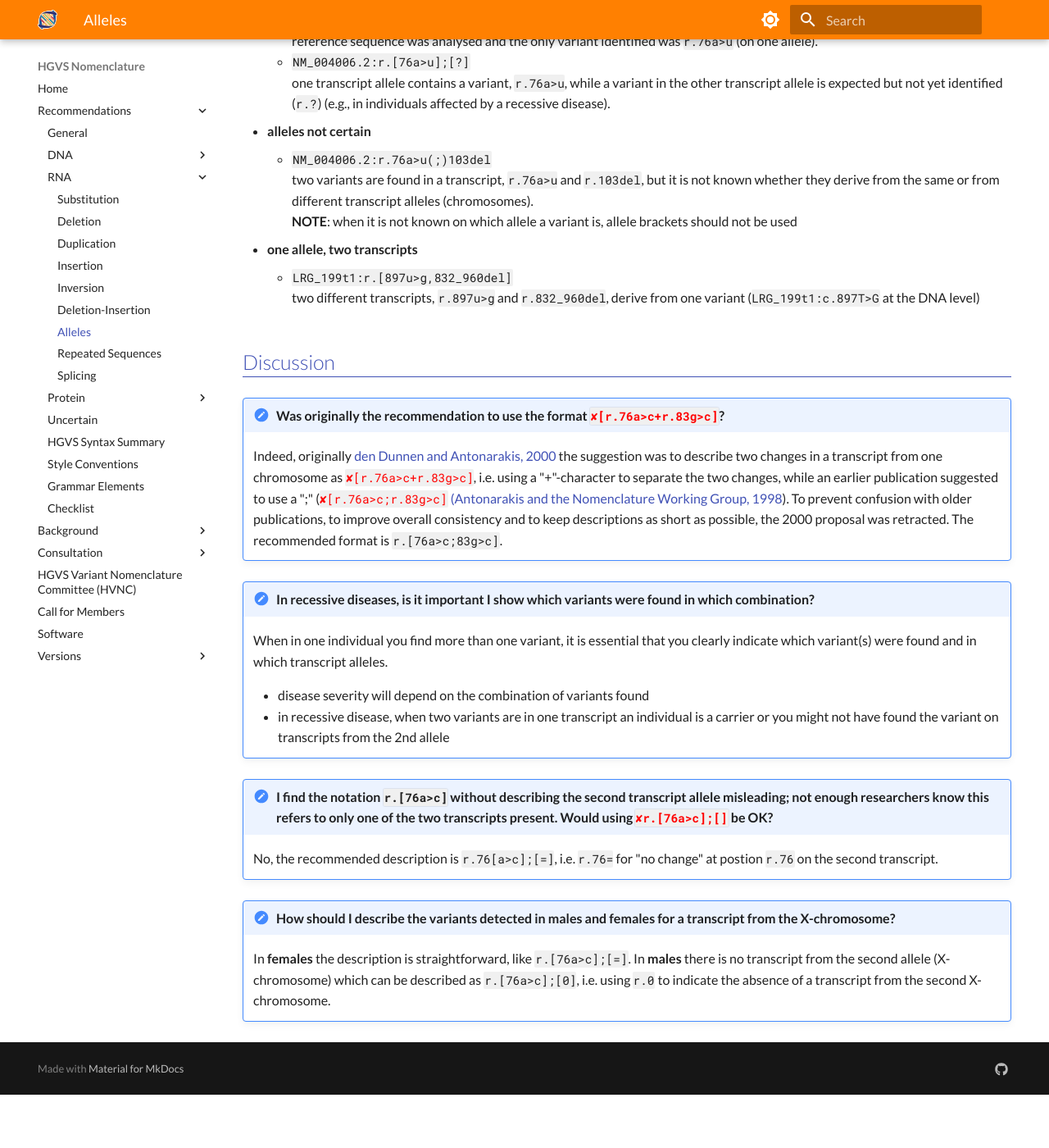
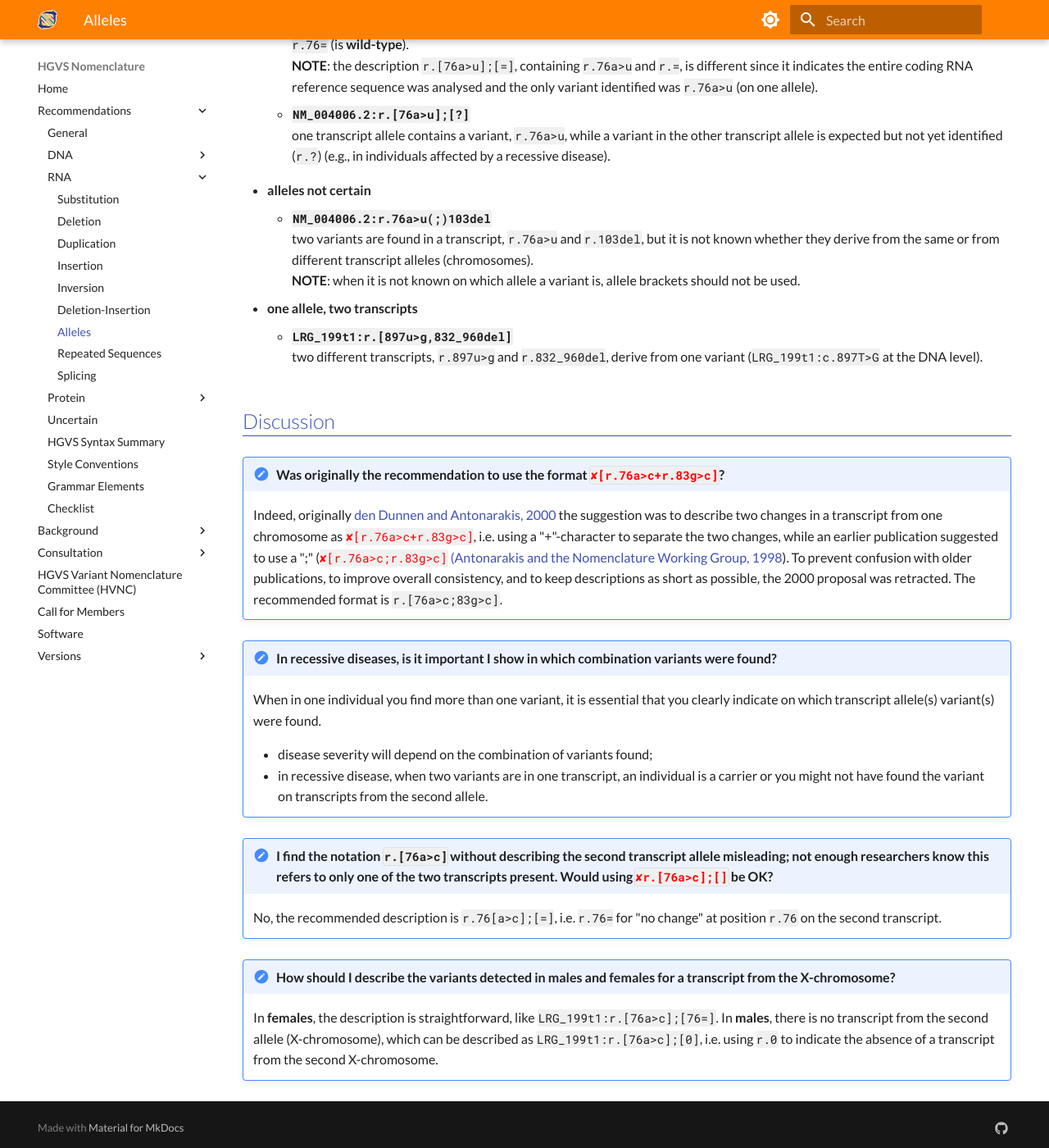
Before and after one commit to HGVSnomenclature/hgvs-nomenclature, an MkDocs documentation site: the page built from docs/recommendations/RNA/alleles.md, in a window 1280 px wide and 1400 px high, scrolled down 1368 px. Shown: the whole window at 82% size. Built offline with MkDocs 1.6.1 and Material for MkDocs 9.7.7, drawn with Linux system fonts in a browser that asks for light colours; before the commit the page ends 2703 px from its top, so only the background shows below that; some of the changed text lies outside the part shown.

Commit message:
Styled and fixed the RNA/allele page.
An example used p. instead of r. Fixed a typo. Synched the styling
 with the DNA/alleles page.

```diff
--- a/docs/recommendations/RNA/alleles.md
+++ b/docs/recommendations/RNA/alleles.md
@@ -12,60 +12,74 @@ bin/pull-syntax -c -f docs/syntax.yaml rna.alleles
 
 ## Notes
 
-- all variants **should be** described at the DNA level, descriptions at the RNA and/or protein level may be given in addition
-- humans are diploid organisms and have **two alleles** at each genetic locus, with one allele inherited from each parent
-- when two variants are identified in a transcript that derive from **one chromosome** (in cis) this should be described as `r.[variant1`<code class="spot1">;</code>`variant2]`.
-- when two variants are identified in transcripts that derive from **different chromosomes** (in trans) this should be described as `r.[variant1]`<code class="spot1">;</code>`[variant2]`.
-- when two variants are identified in a transcript, but when it is **not known** whether these derive from one chromosome (in cis) or from different chromosomes (in trans), this should be described as `variant1`<code class="spot1">(;)</code>`variant2`, i.e. without using "[ ]".<br>
-  **NOTE:** it is recommended to determine whether the changes are in the same transcript or not.
-- when two variants are identified in two different transcripts that derive from **one variant** at the DNA level the variants are separated using a ","; `p.[variant1`<code class="spot1">,</code>`variant2]`.
+- all variants **should be** described at the DNA level; descriptions at the RNA and/or protein level may be given in addition.
+- humans are diploid organisms and have **two alleles** at each genetic locus, with one allele inherited from each parent.
+- when two variants are identified in a transcript that derive from **one chromosome** (in cis), this should be described as `r.[variant1`<code class="spot1">;</code>`variant2]`.
+- when two variants are identified in transcripts that derive from **different chromosomes** (in trans), this should be described as `r.[variant1]`<code class="spot1">;</code>`[variant2]`.
+- when two variants are identified in a transcript, but when it is **not known** whether these derive from one chromosome (in cis) or from different chromosomes (in trans), this should be described as `variant1`<code class="spot1">(;)</code>`variant2`, i.e. without using `[ ]`.<br>
+  **NOTE**: it is recommended to determine whether the changes are in the same transcript or not.
+- when two variants are identified in two different transcripts that derive from **one variant** at the DNA level, the variants are separated using a `,`; `r.[variant1`<code class="spot1">,</code>`variant2]`.
 
 ## Examples
 
-For more examples see [DNA alleles](../DNA/alleles.md).
+For more examples, see [DNA alleles](../DNA/alleles.md).
 
 - **variants on one allele**
-    - `LRG_199t1:r.[76a>u;103del]`<br>
-      one transcript contains two different changes, `r.76a>u` and `r.103del`. The variants are found **in cis**.
-    - `LRG_199t1:r.[(578c>u;1339a>g;1680del)]`<br>
-      one transcript contains three different predicted changes, `r.(578c>u)`, `r.(1339a>g)`, and `r.(1680del)`. The variants are found **in cis**.
+    - **`LRG_199t1:r.[76a>u;103del]`**<br>
+      one transcript contains two different changes, `r.76a>u` and `r.103del`.
+      The variants are found in _cis_.
+
+    - **`LRG_199t1:r.[(578c>u;1339a>g;1680del)]`**<br>
+      one transcript contains three different predicted changes, `r.(578c>u)`, `r.(1339a>g)`, and `r.(1680del)`.
+      The variants are found in _cis_.
+
 - **variants on two alleles**
-    - `LRG_199t1:r.[76a>u];[103del]`<br>
-      the two transcript alleles each contain a different change, `r.76a>u` and `r.103del`. A **heterozygous** case (compound heterozygote, e.g. in a recessive disease). The variants are found **in trans**.
-    - `NM_004006.2:r.[76a>u];[76a>u]`<br>
-      both transcript alleles contain the same variant, `r.76a>u`. A **homozygous** case (e.g. in a recessive disease).<br>
+    - **`LRG_199t1:r.[76a>u];[103del]`**<br>
+      the two transcript alleles each contain a different change, `r.76a>u` and `r.103del`.
+      A **heterozygous** case (compound heterozygote, e.g., in a recessive disease).
+      The variants are found in _trans_.
+
+    - **`NM_004006.2:r.[76a>u];[76a>u]`**<br>
+      both transcript alleles contain the same variant, `r.76a>u`.
+      A **homozygous** case (e.g., in a recessive disease).<br>
       **NOTE**: `LRG_199t1:r.76a>u(;)(76a>u)` indicates analysis detects one variant (`r.76a>u`), suggesting both transcript alleles contain this variant, but it can not be excluded the other allele is deleted or not expressed.
-    - `LRG_199t1:r.[76a>u];[76=]`<br>
+
+    - **`LRG_199t1:r.[76a>u];[76=]`**<br>
       one transcript allele contains a variant, `r.76a>u`, the other transcript allele contains at position `r.76` the reference sequence, `r.76=` (is **wild-type**).<br>
       **NOTE**: the description `r.[76a>u];[=]`, containing `r.76a>u` and `r.=`, is different since it indicates the entire coding RNA reference sequence was analysed and the only variant identified was `r.76a>u` (on one allele).
-    - `NM_004006.2:r.[76a>u];[?]`<br>
+
+    - **`NM_004006.2:r.[76a>u];[?]`**<br>
       one transcript allele contains a variant, `r.76a>u`, while a variant in the other transcript allele is expected but not yet identified (`r.?`) (e.g., in individuals affected by a recessive disease).
+
 - **alleles not certain**
-    - `NM_004006.2:r.76a>u(;)103del`<br>
+    - **`NM_004006.2:r.76a>u(;)103del`**<br>
       two variants are found in a transcript, `r.76a>u` and `r.103del`, but it is not known whether they derive from the same or from different transcript alleles (chromosomes).<br>
-      **NOTE**: when it is not known on which allele a variant is, allele brackets should not be used
+      **NOTE**: when it is not known on which allele a variant is, allele brackets should not be used.
+
 - **one allele, two transcripts**
-    - `LRG_199t1:r.[897u>g,832_960del]`<br>
-      two different transcripts, `r.897u>g` and `r.832_960del`, derive from one variant (`LRG_199t1:c.897T>G` at the DNA level)
+    - **`LRG_199t1:r.[897u>g,832_960del]`**<br>
+      two different transcripts, `r.897u>g` and `r.832_960del`, derive from one variant (`LRG_199t1:c.897T>G` at the DNA level).
 
 ## Discussion
 
 !!! note "Was originally the recommendation to use the format <code class="invalid">[r.76a>c+r.83g>c]</code>?"
 
     Indeed, originally [den Dunnen and Antonarakis, 2000](http://dx.doi.org/10.1002/%28SICI%291098-1004%28200001%2915:1%3c7::AID-HUMU4%3e3.0.CO;2-N) the suggestion was to describe two changes in a transcript from one chromosome as <code class="invalid">[r.76a>c+r.83g>c]</code>, i.e. using a "+"-character to separate the two changes, while an earlier publication suggested to use a ";" (<code class="invalid">[r.76a>c;r.83g>c]</code> [(Antonarakis and the Nomenclature Working Group, 1998](http://dx.doi.org/10.1002/%28SICI%291098-1004%281998%2911:1%3c1::AID-HUMU1%3e3.0.CO;2-O)).
-    To prevent confusion with older publications, to improve overall consistency and to keep descriptions as short as possible, the 2000 proposal was retracted. The recommended format is `r.[76a>c;83g>c]`.
+    To prevent confusion with older publications, to improve overall consistency, and to keep descriptions as short as possible, the 2000 proposal was retracted.
+    The recommended format is `r.[76a>c;83g>c]`.
 
-!!! note "In recessive diseases, is it important I show which variants were found in which combination?"
+!!! note "In recessive diseases, is it important I show in which combination variants were found?"
 
-    When in one individual you find more than one variant, it is essential that you clearly indicate which variant(s) were found and in which transcript alleles.
+    When in one individual you find more than one variant, it is essential that you clearly indicate on which transcript allele(s) variant(s) were found.
 
-    - disease severity will depend on the combination of variants found
-    - in recessive disease, when two variants are in one transcript an individual is a carrier or you might not have found the variant on transcripts from the 2nd allele
+    - disease severity will depend on the combination of variants found;
+    - in recessive disease, when two variants are in one transcript, an individual is a carrier or you might not have found the variant on transcripts from the second allele.
 
 !!! note "I find the notation `r.[76a>c]` without describing the second transcript allele misleading; not enough researchers know this refers to only one of the two transcripts present. Would using <code class="invalid">r.[76a>c];[]</code> be OK?"
 
-    No, the recommended description is `r.76[a>c];[=]`, i.e. `r.76=` for "no change" at postion `r.76` on the second transcript.
+    No, the recommended description is `r.76[a>c];[=]`, i.e. `r.76=` for "no change" at position `r.76` on the second transcript.
 
 !!! note "How should I describe the variants detected in males and females for a transcript from the X-chromosome?"
 
-    In **females** the description is straightforward, like `r.[76a>c];[=]`. In **males** there is no transcript from the second allele (X-chromosome) which can be described as `r.[76a>c];[0]`, i.e. using `r.0` to indicate the absence of a transcript from the second X-chromosome.
+    In **females**, the description is straightforward, like `LRG_199t1:r.[76a>c];[76=]`.
+    In **males**, there is no transcript from the second allele (X-chromosome), which can be described as `LRG_199t1:r.[76a>c];[0]`, i.e. using `r.0` to indicate the absence of a transcript from the second X-chromosome.
```
